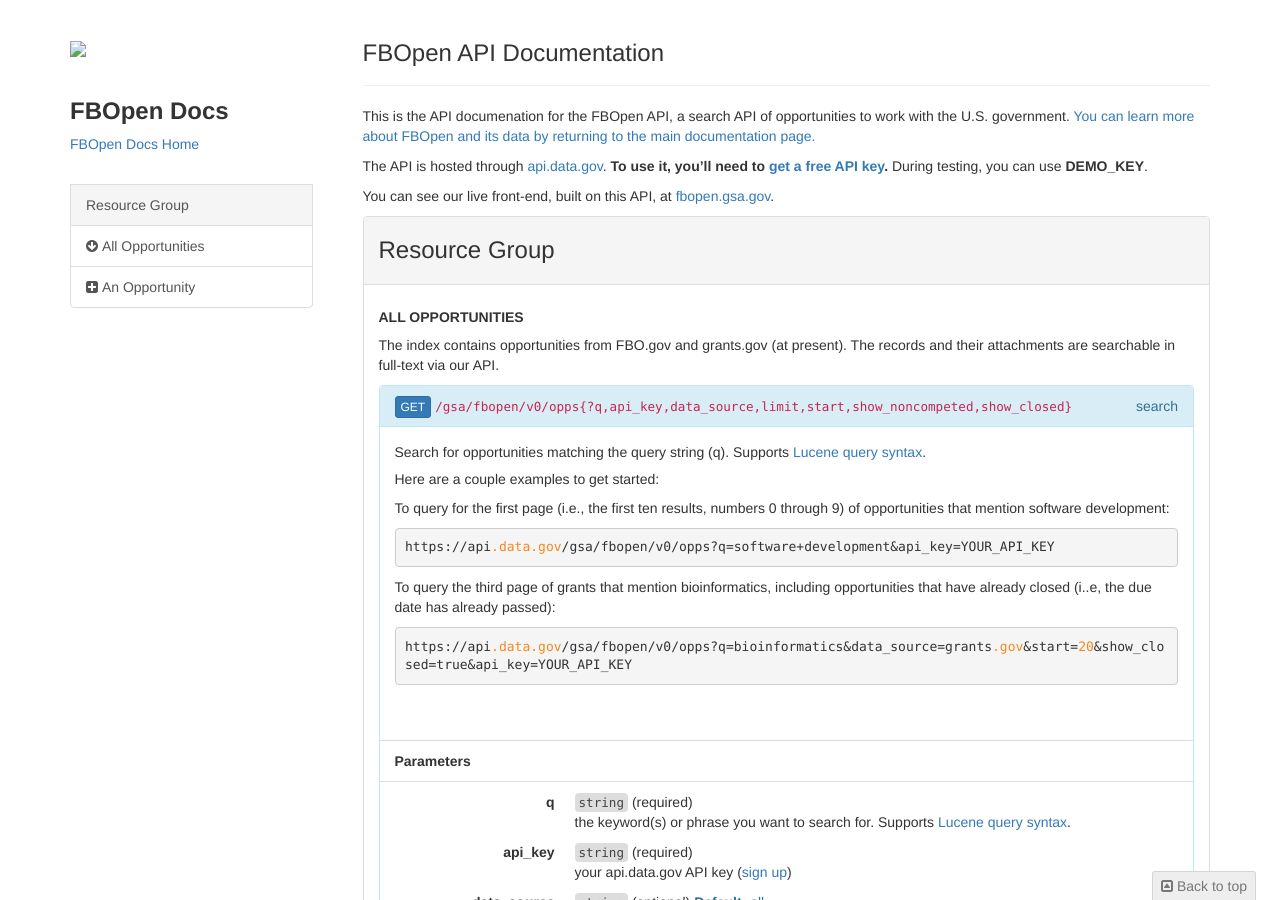
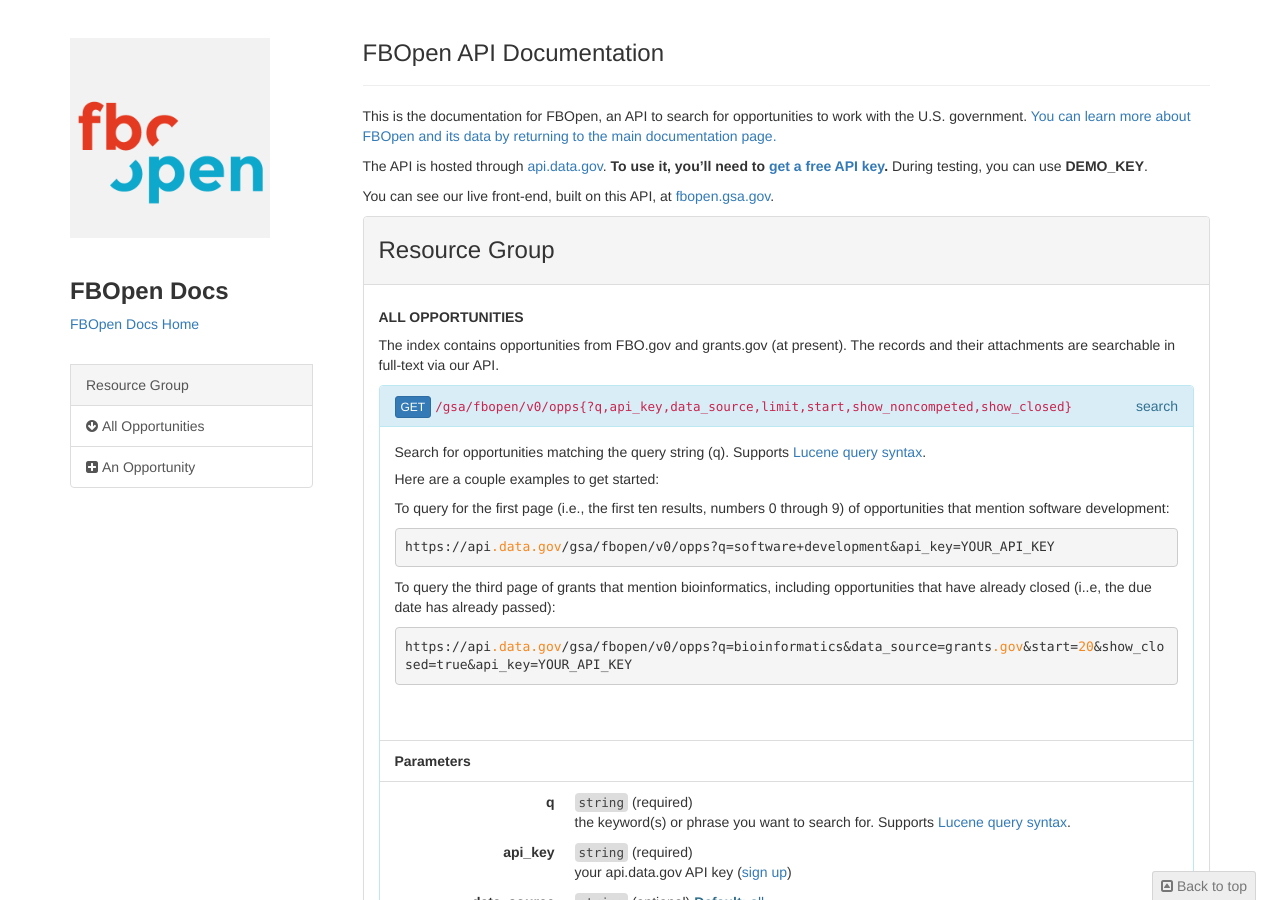
Before and after one commit to 18F/fbopen, a Jekyll site: the page built from apidocs.html, in a window 1280 px wide and 900 px high. Built offline with Jekyll 4.4.1, drawn with Linux system fonts in a browser that asks for light colours; nearby versions of some CDN libraries.

Commit message:
Fix image, links and typo in apidocs.html

```diff
--- a/apidocs.html
+++ b/apidocs.html
@@ -113,16 +113,16 @@
       <div class="col-md-3">
         <nav id="nav" class="hidden-sm hidden-xs affix nav">
           <div class="list-group">
-            <a href="/fbopen-docs"><img width="200px" src="/fbopen-docs/assets/fbopen.png"></a><br/><br/>
+            <a href="{{ site.baseurl }}"><img width="200px" src="{{ site.baseurl }}/assets/fbopen.png"></a><br/><br/>
             <h3><strong>FBOpen Docs</strong></h3>
-            <p><a href="/fbopen-docs">FBOpen Docs Home</a></p><br/>
+            <p><a href="{{ site.baseurl }}">FBOpen Docs Home</a></p><br/>
             <a href="#" class="list-group-item heading">Resource Group</a>
             <a href="#-all-opportunities" class="list-group-item"><i class="fa fa-arrow-circle-down"></i>&nbsp;All Opportunities</a><a href="#-an-opportunity" class="list-group-item"><i class="fa fa-plus-square"></i>&nbsp;An Opportunity</a></div></nav></div><div class="col-md-9"><div><header><div class="page-header">
               <h3 id="top">FBOpen API Documentation</h3>
               </div>
               </header>
               <div class="description">
-              <p>This is the API documenation for the FBOpen API, a search API of opportunities to work with the U.S. government. <a href="/fbopen-docs">You can learn more about FBOpen and its data by returning to the main documentation page.</a></p>
+              <p>This is the documentation for FBOpen, an API to search for opportunities to work with the U.S. government. <a href="{{ site.baseurl }}">You can learn more about FBOpen and its data by returning to the main documentation page.</a></p>
 <p>The API is hosted through <a href="https://api.data.gov">api.data.gov</a>. <strong>To use it, you’ll need to <a href="https://api.data.gov/signup">get a free API key</a>.</strong> During testing, you can use <strong>DEMO_KEY</strong>.</p>
 <p>You can see our live front-end, built on this API, at <a href="https://fbopen.gsa.gov">fbopen.gsa.gov</a>.</p>
 </div></div><div><div class="panel panel-default"><div class="panel-heading"><h3 id="">Resource Group&nbsp;<a href="#"><i class="fa fa-link"></i></a></h3></div><div class="panel-body"><h4 id="-all-opportunities">All Opportunities&nbsp;<a href="#-all-opportunities"><i class="fa fa-link"></i></a></h4><p>The index contains opportunities from FBO.gov and grants.gov (at present). The records and their attachments are searchable in full-text via our API.</p>
```
